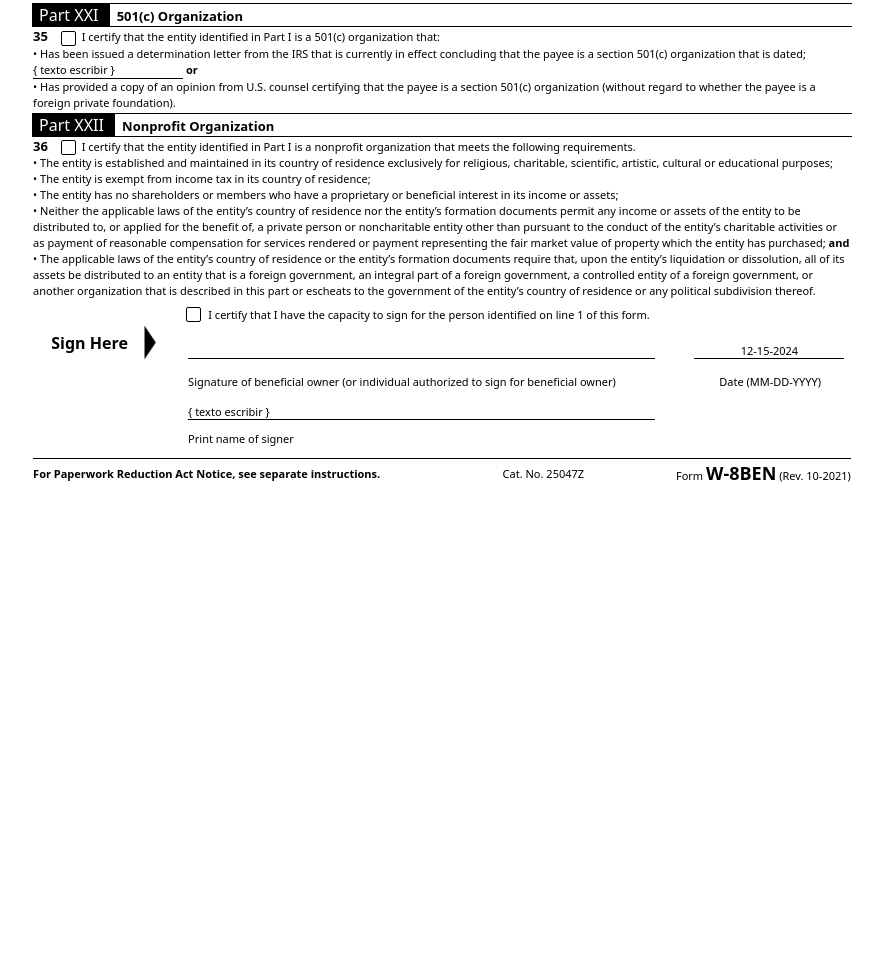
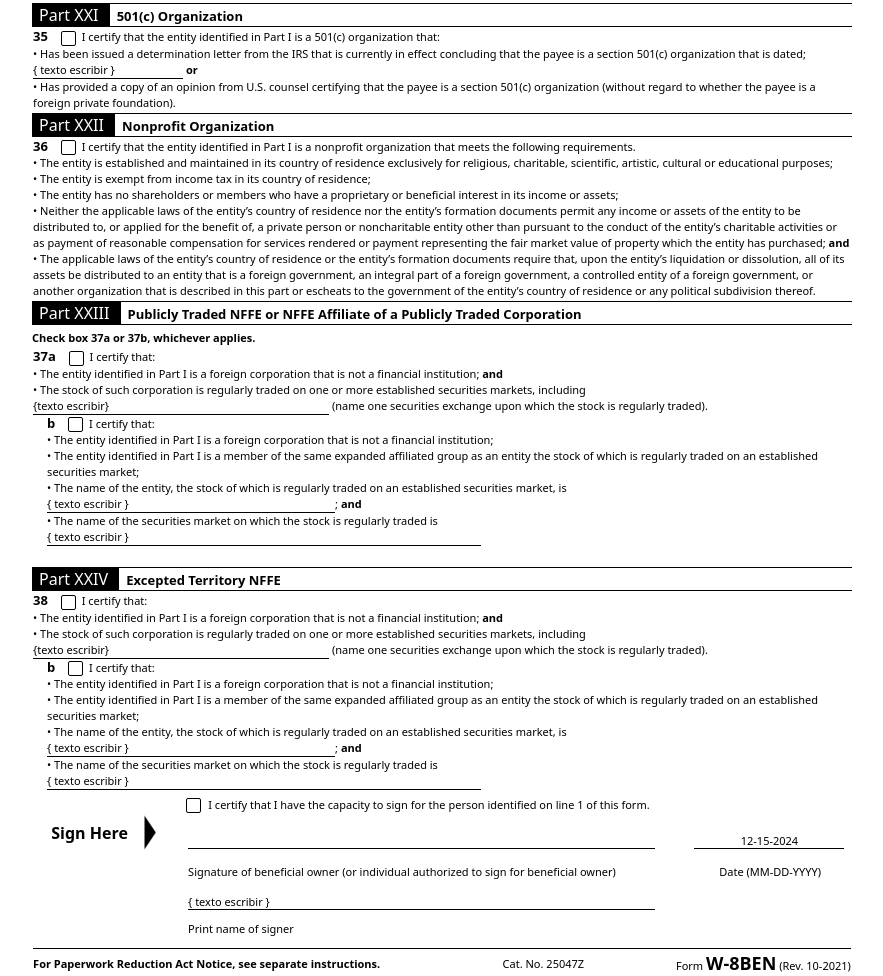
Before and after one commit to jhorman9/W-8BEN, a plain HTML site: page fw8bene/index.html in a window 1280 px wide. Shown: the part 7548-8524 px from the top of the page, without its empty margins (198-1081 px from the left). Before the commit the page ends 8034 px from the top, so only its background shows below. Drawn offline with Linux system fonts and the light colour scheme.

Commit message:
Ajustando pdf, segundo pdf aun no terminado. Son 30 capitulos

```diff
--- a/fw8bene/index.html
+++ b/fw8bene/index.html
@@ -1118,6 +1118,57 @@
                 </td>
             </tr>
         </table>
+        <table>
+            <tr>
+                <td class="part-2 border-bottom-table border-top-none" style="width: 65px; vertical-align: text-top; padding: 0; border-top: 1px solid black !important;" colspan="1">
+                    <span style="font-size: 13px;">
+                        <span class="backg-dark">Part XXIII </span> <strong style="font-size: 13px;"> Publicly Traded NFFE or NFFE Affiliate of a Publicly Traded Corporation </strong>
+                    </span>
+                </td>
+            </tr>
+            <tr>
+                <td style="padding: 0;">
+                    <strong>Check box 37a or 37b, whichever applies.</strong>
+                </td>
+            </tr>
+            <tr>
+                <td>
+                    <label for="i-certify-ffi3" class="size-letter-spacing"><strong class="fs-13">37a</strong> <input type="checkbox" id="i-certify-ffi3"> I certify that: <br>
+                        • The entity identified in Part I is a foreign corporation that is not a financial institution; <strong>and</strong> <br>
+                        • The stock of such corporation is regularly traded on one or more established securities markets, including <span class="line" style="width: 296px;"> {texto escribir} </span> (name one securities exchange upon which the stock is regularly traded).
+                    </label>
+                    <label for="i-certify-ffi3" class="size-letter-spacing" style="padding-left: 14px; padding-bottom: 20px;"><strong class="fs-13">b</strong> <input type="checkbox" id="i-certify-ffi3"> I certify that: <br>
+                        • The entity identified in Part I is a foreign corporation that is not a financial institution; <br>
+                        • The entity identified in Part I is a member of the same expanded affiliated group as an entity the stock of which is regularly traded on an established securities market; <br>
+                        • The name of the entity, the stock of which is regularly traded on an established securities market, is <span class="line" style="width: 288px"> { texto escribir } </span>; <strong>and</strong> <br>
+                        • The name of the securities market on which the stock is regularly traded is <span class="line" style="width: 434px"> { texto escribir } </span>
+                    </label>
+                </td>
+            </tr>
+        </table>
+        <table>
+            <tr>
+                <td class="part-2 border-bottom-table border-top-none" style="width: 65px; vertical-align: text-top; padding: 0; border-top: 1px solid black !important;" colspan="1">
+                    <span style="font-size: 13px;">
+                        <span class="backg-dark">Part XXIV </span> <strong style="font-size: 13px;">  Excepted Territory NFFE </strong>
+                    </span>
+                </td>
+            </tr>
+            <tr>
+                <td>
+                    <label for="i-certify-ffi3" class="size-letter-spacing"><strong class="fs-13">38</strong> <input type="checkbox" id="i-certify-ffi3"> I certify that: <br>
+                        • The entity identified in Part I is a foreign corporation that is not a financial institution; <strong>and</strong> <br>
+                        • The stock of such corporation is regularly traded on one or more established securities markets, including <span class="line" style="width: 296px;"> {texto escribir} </span> (name one securities exchange upon which the stock is regularly traded).
+                    </label>
+                    <label for="i-certify-ffi3" class="size-letter-spacing" style="padding-left: 14px;"><strong class="fs-13">b</strong> <input type="checkbox" id="i-certify-ffi3"> I certify that: <br>
+                        • The entity identified in Part I is a foreign corporation that is not a financial institution; <br>
+                        • The entity identified in Part I is a member of the same expanded affiliated group as an entity the stock of which is regularly traded on an established securities market; <br>
+                        • The name of the entity, the stock of which is regularly traded on an established securities market, is <span class="line" style="width: 288px"> { texto escribir } </span>; <strong>and</strong> <br>
+                        • The name of the securities market on which the stock is regularly traded is <span class="line" style="width: 434px"> { texto escribir } </span>
+                    </label>
+                </td>
+            </tr>
+        </table>
         <table style="padding-top: 50px;">
             <tr>
                 <td class="header" style="border: none;"></td>
```
